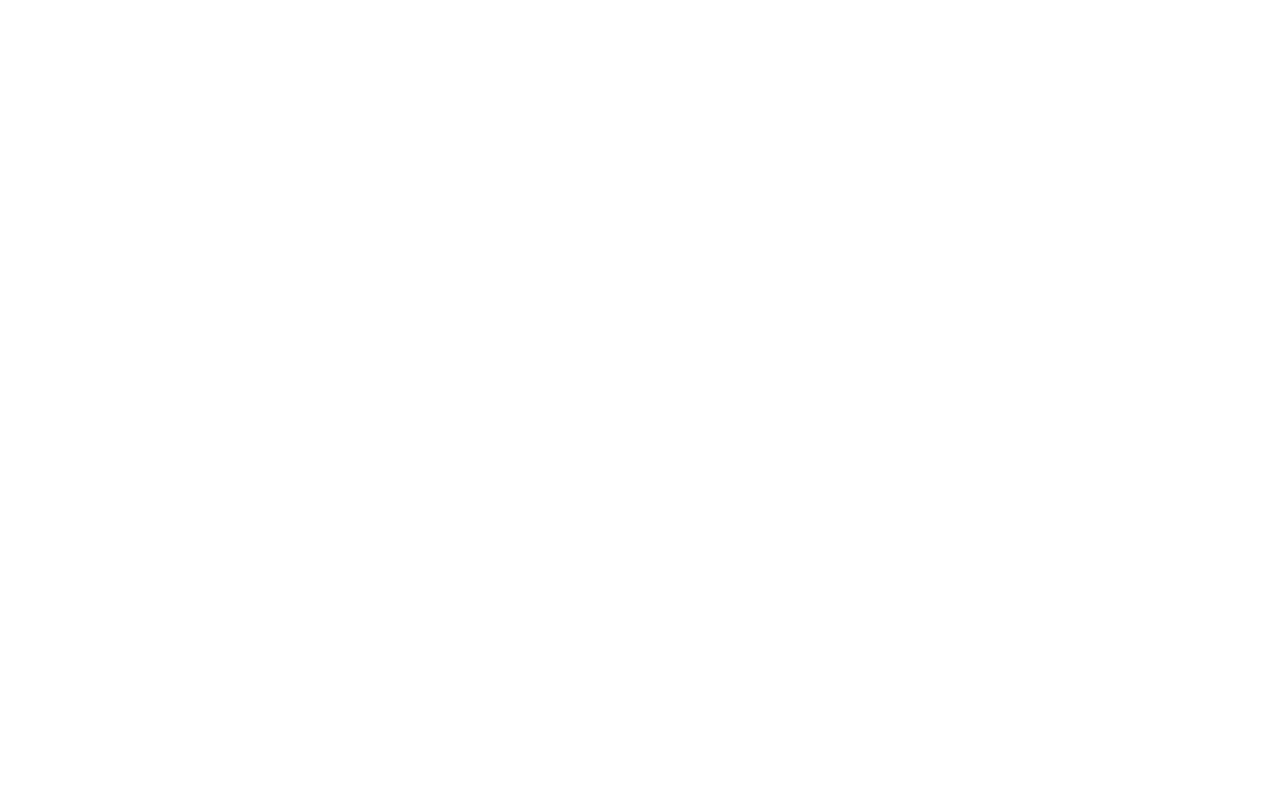
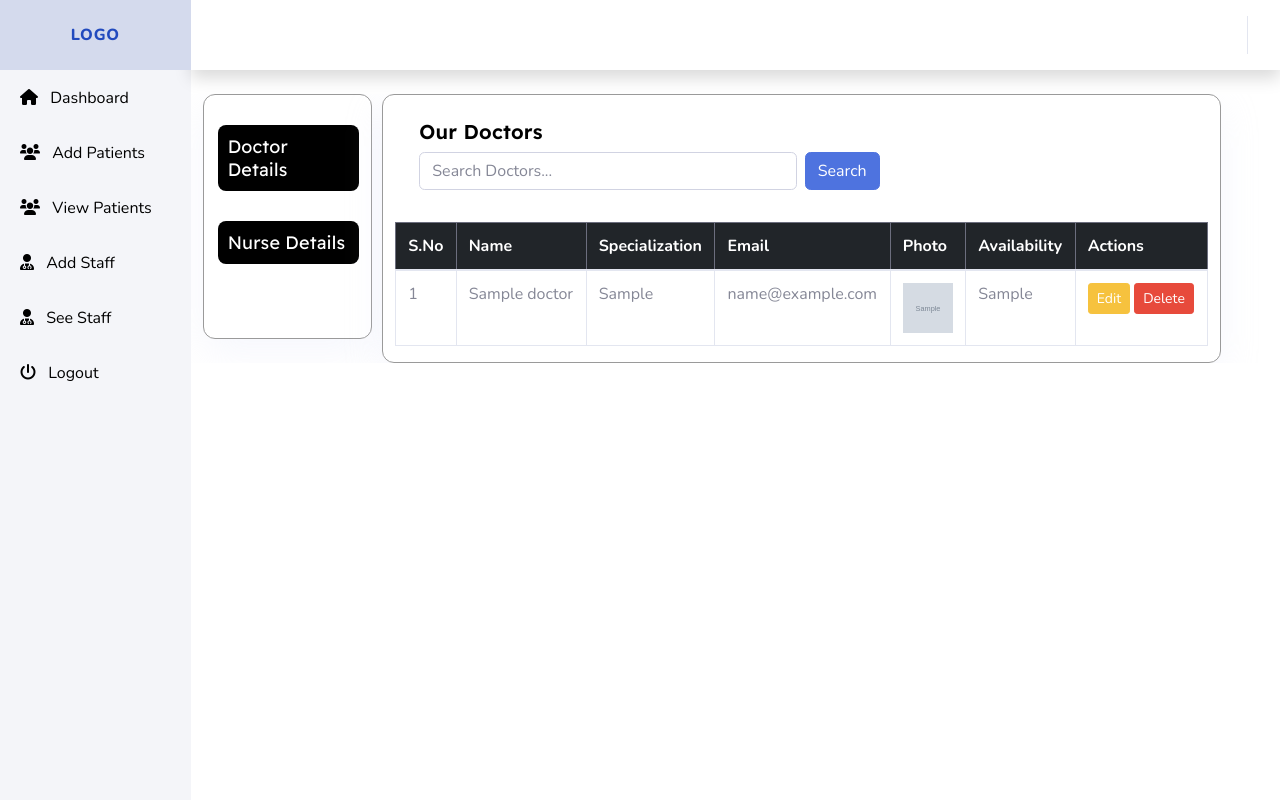
Before and after one commit to Ramesh92340/Hospital-management-system-own, a PHP site: page /edit.php in a window 1280 px wide. Before the commit the page is empty. Run offline with PHP 8.4, Linux system fonts and the light colour scheme; tables that the repository leaves empty hold one stand-in row (values such as "Sample post"); grey boxes marked "Sample" are stand-in pictures; some libraries are stand-ins or nearby versions.

Commit message:
chnages updated

```diff
--- a/edit.php
+++ b/edit.php
@@ -0,0 +1,222 @@
+<?php
+ob_start(); // Start output buffering
+?>
+
+
+
+
+<div id="wrapper">
+
+    <?php
+    include "includes/sidebar.php";
+    include "includes/header.php";
+    include "config/db.php";
+
+    // Initialize variables
+    $doctorSearchQuery = isset($_POST['doctor_search']) ? trim($_POST['doctor_search']) : '';
+    $nurseSearchQuery = isset($_POST['nurse_search']) ? trim($_POST['nurse_search']) : '';
+    $activeTab = $_POST['active_tab'] ?? 'adddoctor'; // Default to 'adddoctor'
+
+    // Fetch doctors based on search query
+    try {
+        $doctorsQuery = "SELECT * FROM doctors WHERE status = 1";
+        if (!empty($doctorSearchQuery)) {
+            $doctorsQuery .= " AND (name LIKE :search OR email LIKE :search OR specialization LIKE :search)";
+        }
+        $stmt = $pdo->prepare($doctorsQuery);
+        if (!empty($doctorSearchQuery)) {
+            $stmt->bindValue(':search', "%$doctorSearchQuery%", PDO::PARAM_STR);
+        }
+        $stmt->execute();
+        $doctorsResult = $stmt->fetchAll();
+    } catch (PDOException $e) {
+        die("Error fetching doctors: " . $e->getMessage());
+    }
+
+    // Fetch nurses based on search query
+    try {
+        $nursesQuery = "SELECT * FROM nurses WHERE status = 1";
+        if (!empty($nurseSearchQuery)) {
+            $nursesQuery .= " AND (name LIKE :search OR email LIKE :search OR department LIKE :search)";
+        }
+        $stmt = $pdo->prepare($nursesQuery);
+        if (!empty($nurseSearchQuery)) {
+            $stmt->bindValue(':search', "%$nurseSearchQuery%", PDO::PARAM_STR);
+        }
+        $stmt->execute();
+        $nursesResult = $stmt->fetchAll();
+    } catch (PDOException $e) {
+        die("Error fetching nurses: " . $e->getMessage());
+    }
+    ?>
+
+    <div id="content-wrapper" class="d-flex flex-column bg-white">
+        <div id="content">
+            <div class="container branch_container">
+                <div class="row">
+                    <div class="col-md-4 col-lg-2 ul_border mb-4">
+                        <ul class="ul_style">
+                            <li id="adddoctor" class=" add_staff_list_detils open_table<?= $activeTab === 'adddoctor' ? 'active' : ''; ?>">Doctor Details</li>
+                            <li id="addnurse" class="add_staff_list_detils open_table <?= $activeTab === 'addnurse' ? 'active' : ''; ?>">Nurse Details</li>
+                        </ul>
+                    </div>
+
+                    <div class="col-md-11 col-lg-12 ul_border">
+                        <!-- Doctor Table -->
+                        <div id="adddoctorTable" class="table-container <?= $activeTab === 'adddoctor' ? 'active' : ''; ?>">
+                            <div class="container">
+                                <form method="POST" action="">
+                                    <input type="hidden" name="active_tab" value="adddoctor">
+                                    <div class="row d-flex flex-row justify-content-between pt-4 pb-3">
+                                        <div>
+                                            <h6 class="staff_dtls">Our Doctors</h6>
+                                        </div>
+                                        <div class="d-flex">
+                                            <input type="text" name="doctor_search" class="form-control"
+                                                placeholder="Search Doctors..."
+                                                value="<?= htmlspecialchars($doctorSearchQuery); ?>">
+                                            <button type="submit" class="btn btn-primary ms-2">Search</button>
+                                        </div>
+                                    </div>
+                                </form>
+                            </div>
+
+                            <table class="table table-bordered">
+                                <thead class="table-dark">
+                                    <tr>
+                                        <th>S.No</th>
+                                        <th>Name</th>
+                                        <th>Specialization</th>
+                                        <th>Email</th>
+                                        <th>Photo</th>
+                                        <th>Availability</th>
+                                        <th>Actions</th>
+                                    </tr>
+                                </thead>
+                                <tbody>
+                                    <?php if (!empty($doctorsResult)): ?>
+                                        <?php $serial = 1; ?>
+                                        <?php foreach ($doctorsResult as $row): ?>
+                                            <tr>
+                                                <td><?= $serial++; ?></td>
+                                                <td><?= htmlspecialchars($row['name']); ?></td>
+                                                <td><?= htmlspecialchars($row['specialization']); ?></td>
+                                                <td><?= htmlspecialchars($row['email']); ?></td>
+                                                <td>
+                                                    <?php if (!empty($row['photo'])): ?>
+                                                        <img src="assets/uploads/doctors/<?= htmlspecialchars($row['photo']); ?>"
+                                                            alt="Photo" width="50" height="50">
+                                                    <?php else: ?>
+                                                        <span>No photo available</span>
+                                                    <?php endif; ?>
+                                                </td>
+                                                <td><?= htmlspecialchars($row['availability_schedule']); ?></td>
+                                                <td>
+                                                    <a href="edit_staff.php?id=<?= $row['id']; ?>&type=doctor"
+                                                        class="btn btn-warning btn-sm">Edit</a>
+                                                    <a href="delete_staff.php?id=<?= $row['id']; ?>&type=doctor"
+                                                        class="btn btn-danger btn-sm"
+                                                        onclick="return confirm('Are you sure you want to delete this doctor?')">Delete</a>
+                                                </td>
+                                            </tr>
+                                        <?php endforeach; ?>
+                                    <?php else: ?>
+                                        <tr>
+                                            <td colspan="7" class="text-center">No doctors found</td>
+                                        </tr>
+                                    <?php endif; ?>
+                                </tbody>
+                            </table>
+                        </div>
+
+                        <!-- Nurse Table -->
+                        <div id="addnurseTable" class="table-container <?= $activeTab === 'addnurse' ? 'active' : ''; ?>">
+                            <div class="container">
+                                <form method="POST" action="">
+                                    <input type="hidden" name="active_tab" value="addnurse">
+                                    <div class="row d-flex flex-row justify-content-between pt-4 pb-3">
+                                        <div>
+                                            <h6 class="staff_dtls">Our Nurses</h6>
+                                        </div>
+                                        <div class="d-flex">
+                                            <input type="text" name="nurse_search" class="form-control"
+                                                placeholder="Search Nurses..."
+                                                value="<?= htmlspecialchars($nurseSearchQuery); ?>">
+                                            <button type="submit" class="btn btn-primary  ms-2">Search</button>
+                                        </div>
+                                    </div>
+                                </form>
+                            </div>
+
+                            <table class="table table-bordered">
+                                <thead class="table-dark">
+                                    <tr>
+                                        <th>S.No</th>
+                                        <th>Name</th>
+                                        <th>Department</th>
+                                        <th>Email</th>
+                                        <th>Photo</th>
+                                        <th>Availability</th>
+                                        <th>Actions</th>
+                                    </tr>
+                                </thead>
+                                <tbody>
+                                    <?php if (!empty($nursesResult)): ?>
+                                        <?php $serial = 1; ?>
+                                        <?php foreach ($nursesResult as $row): ?>
+                                            <tr>
+                                                <td><?= $serial++; ?></td>
+                                                <td><?= htmlspecialchars($row['name']); ?></td>
+                                                <td><?= htmlspecialchars($row['department']); ?></td>
+                                                <td><?= htmlspecialchars($row['email']); ?></td>
+                                                <td>
+                                                    <?php if (!empty($row['photo'])): ?>
+                                                        <img src="assets/uploads/nurses/<?= htmlspecialchars($row['photo']); ?>"
+                                                            alt="Photo" width="50" height="50">
+                                                    <?php else: ?>
+                                                        <span>No photo available</span>
+                                                    <?php endif; ?>
+                                                </td>
+                                                <td><?= htmlspecialchars($row['availability_schedule']); ?></td>
+                                                <td>
+                                                    <a href="edit_staff.php?id=<?= $row['id']; ?>&type=nurse"
+                                                        class="btn btn-warning btn-sm">Edit</a>
+                                                    <a href="delete_staff.php?id=<?= $row['id']; ?>&type=nurse"
+                                                        class="btn btn-danger btn-sm"
+                                                        onclick="return confirm('Are you sure you want to delete this nurse?')">Delete</a>
+                                                </td>
+                                            </tr>
+                                        <?php endforeach; ?>
+                                    <?php else: ?>
+                                        <tr>
+                                            <td colspan="7" class="text-center">No nurses found</td>
+                                        </tr>
+                                    <?php endif; ?>
+                                </tbody>
+                            </table>
+                        </div>
+
+                    </div>
+                </div>
+            </div>
+        </div>
+    </div>
+</div>
+
+<script>
+    document.addEventListener('DOMContentLoaded', function() {
+        const tabs = document.querySelectorAll('.open_table');
+        const tables = document.querySelectorAll('.table-container');
+
+        tabs.forEach(tab => {
+            tab.addEventListener('click', function() {
+                tabs.forEach(t => t.classList.remove('active'));
+                tables.forEach(table => table.classList.remove('active'));
+
+                this.classList.add('active');
+                const tableId = this.id + 'Table';
+                document.getElementById(tableId).classList.add('active');
+            });
+        });
+    });
+</script>
```
Also changed, not shown: see_patients.php (+28 -18 lines), assets/uploads/doctors/20241220143372.jpg (added), assets/uploads/doctors/20241225463340.jpeg (added), assets/uploads/nurses/20241225835202.png (added), assets/uploads/nurses/2024122619002.jpg (added).
